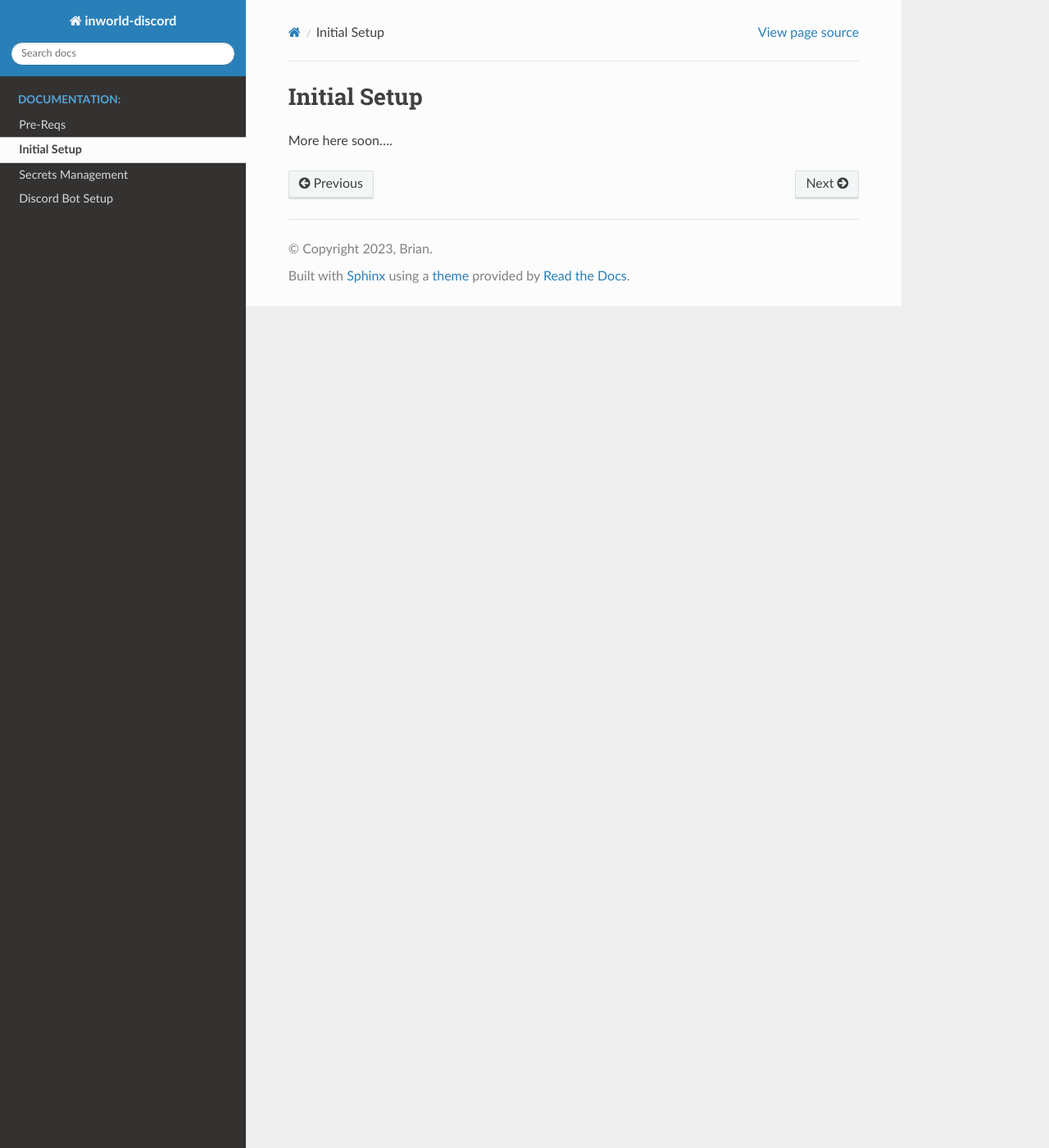
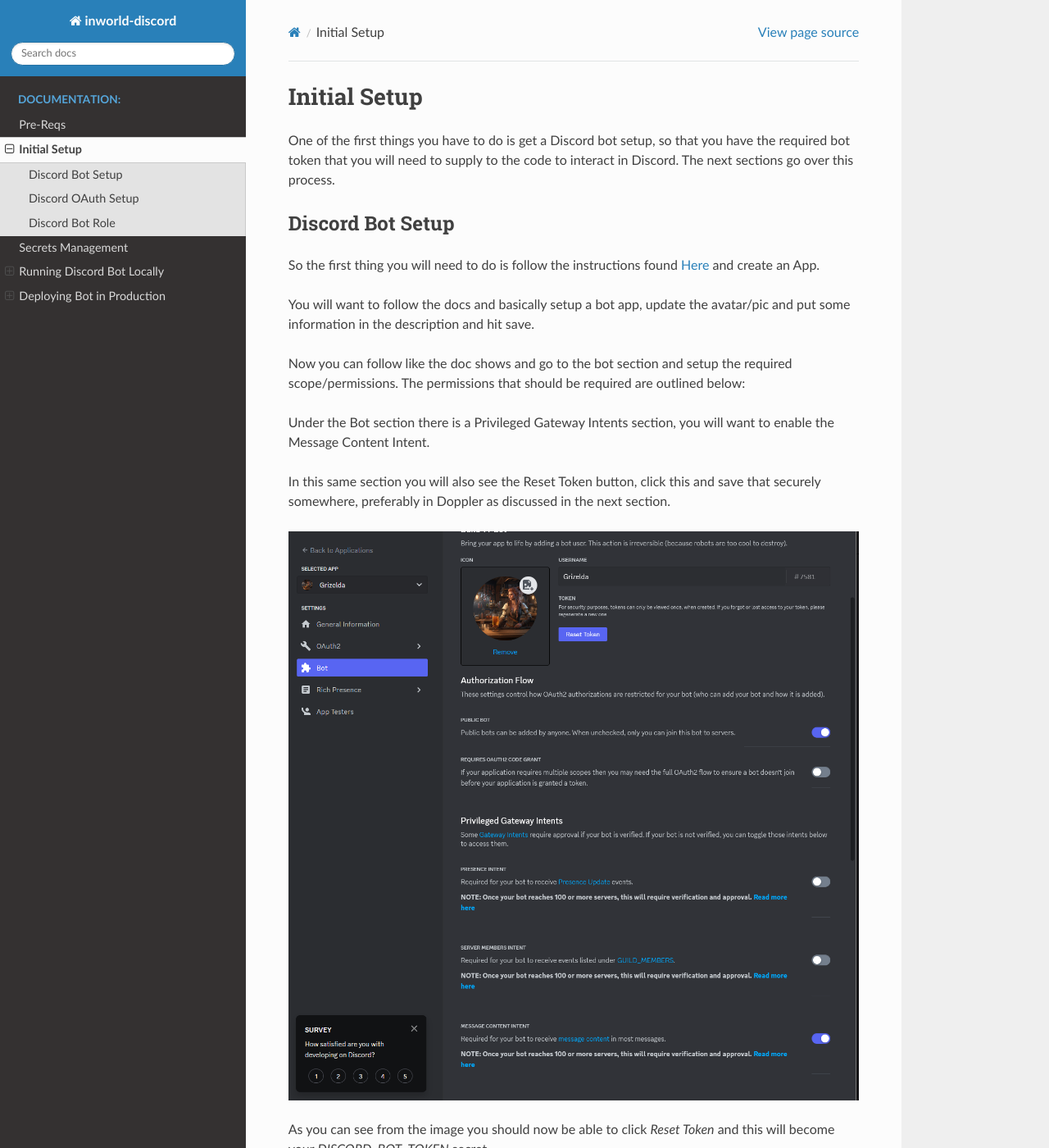
Before and after one commit to DevOps-With-Brian/inworldai-discord-bot, a Sphinx documentation site: the page built from docs/initial_setup.rst, in a window 1280 px wide and 1400 px high. Shown: the whole window at 82% size. Built offline with Sphinx 7.4.7 and the Read the Docs theme 2.0.0, drawn with Linux system fonts in a browser that asks for light colours; some of the changed text lies outside the part shown.

```diff
--- a/docker-compose.yml
+++ b/docker-compose.yml
@@ -10,7 +10,7 @@ services:
       - INWORLD_SECRET
       - INWORLD_SCENE
       - DISCORD_BOT_TOKEN
-      - REDIS_HOST=172.26.119.222
+      - REDIS_HOST=172.28.59.199
       - NODE_OPTIONS=--max-old-space-size=8192
     depends_on:
       - redis
--- a/docs/discord_bot_setup.rst
+++ /dev/null
@@ -1,4 +0,0 @@
-*******************
-Discord Bot Setup
-*******************
-More here soon....
--- a/docs/index.rst
+++ b/docs/index.rst
@@ -18,4 +18,5 @@ This documentation goes over how to use the inworld-discord repository/code to s
    pre_reqs
    initial_setup
    secrets_management
-   discord_bot_setup
+   running_bot_locally
+   deploy_bot_to_production
--- a/docs/initial_setup.rst
+++ b/docs/initial_setup.rst
@@ -1,4 +1,62 @@
 **************
 Initial Setup
 **************
-More here soon....
+One of the first things you have to do is get a Discord bot setup, so that you have the required bot token that you will need to supply to the code to interact in Discord.  The next sections go over this process.
+
+Discord Bot Setup
+------------------
+So the first thing you will need to do is follow the instructions found `Here <https://discord.com/developers/docs/getting-started#step-1-creating-an-app>`_ and create an App.
+
+You will want to follow the docs and basically setup a bot app, update the avatar/pic and put some information in the description and hit save.
+
+Now you can follow like the doc shows and go to the bot section and setup the required scope/permissions.  The permissions that should be required are outlined below:
+
+Under the Bot section there is a Privileged Gateway Intents section, you will want to enable the Message Content Intent.
+
+In this same section you will also see the Reset Token button, click this and save that securely somewhere, preferably in Doppler as discussed in the next section.
+
+.. image:: images/discord_bot_ss.png
+
+As you can see from the image you should now be able to click `Reset Token` and this will become your `DISCORD_BOT_TOKEN` secret.
+
+
+Discord OAuth Setup
+-------------------
+Click on the Oauth2 section under the Settings on the left side, and we need to select the following scopes to generate the URL:
+
+Make sure you select bot under scope then these below are all the Bot Permissions you need to select.
+
+Text Permissions:
+
+.. parsed-literal::
+
+    Send Messages
+    Create Public Threads
+    Create Private Threads
+    Send Messages in Threads
+    Embed Links
+    Read Message History
+    Use External Emojis
+    Use External Stickers
+
+General Permissions:
+
+.. parsed-literal::
+
+    Read Messages/View Channels
+
+
+.. image:: images/discord_oauth_scopes.png
+
+At the bottom of this image there is a URL, copy this and open it in a browser to add your new Bot to your server.  You should see something like the image below:
+
+.. image:: images/add_discord_ss.png
+
+At this point you should now have your bot account inside of your Discord server showing up and online.
+
+
+Discord Bot Role
+-----------------
+So after all of this has been done, you should also have a role on your Discord server called the same name you named your bot application.  You can use this to control what channels your bot responds in, atm the code will respond to any text in a channel.
+
+My recommendation is to take this role and lock it down to one specific channel to work out of.
--- a/docs/pre_reqs.rst
+++ b/docs/pre_reqs.rst
@@ -1,4 +1,6 @@
 **************
 Pre-Reqs
 **************
-More here soon....
+This project assumes you have already gone out to `Inworld <https://inworld.ai/>`_ and setup a new character, you can do this for free and get a certain amount of free usage to test it.
+
+Please ensure you have done this before continuing as you will end up needing API keys and other things from Inworld to work successfully.  Ensure you also setup a default scene for the character as this is also required.
```
Also changed, not shown: README.md (+2 -0 lines), docs/deploy_bot_to_production.rst (added, +79 -0 lines), docs/running_bot_locally.rst (added, +22 -0 lines), docs/secrets_management.rst (+16 -1 lines), docs/images/add_discord_ss.png (added), docs/images/discord_bot_ss.png (added), docs/images/discord_oauth_scopes.png (added), docs/images/doppler_project_setup.png (added), terraform/README.md (added), 4 other files.
